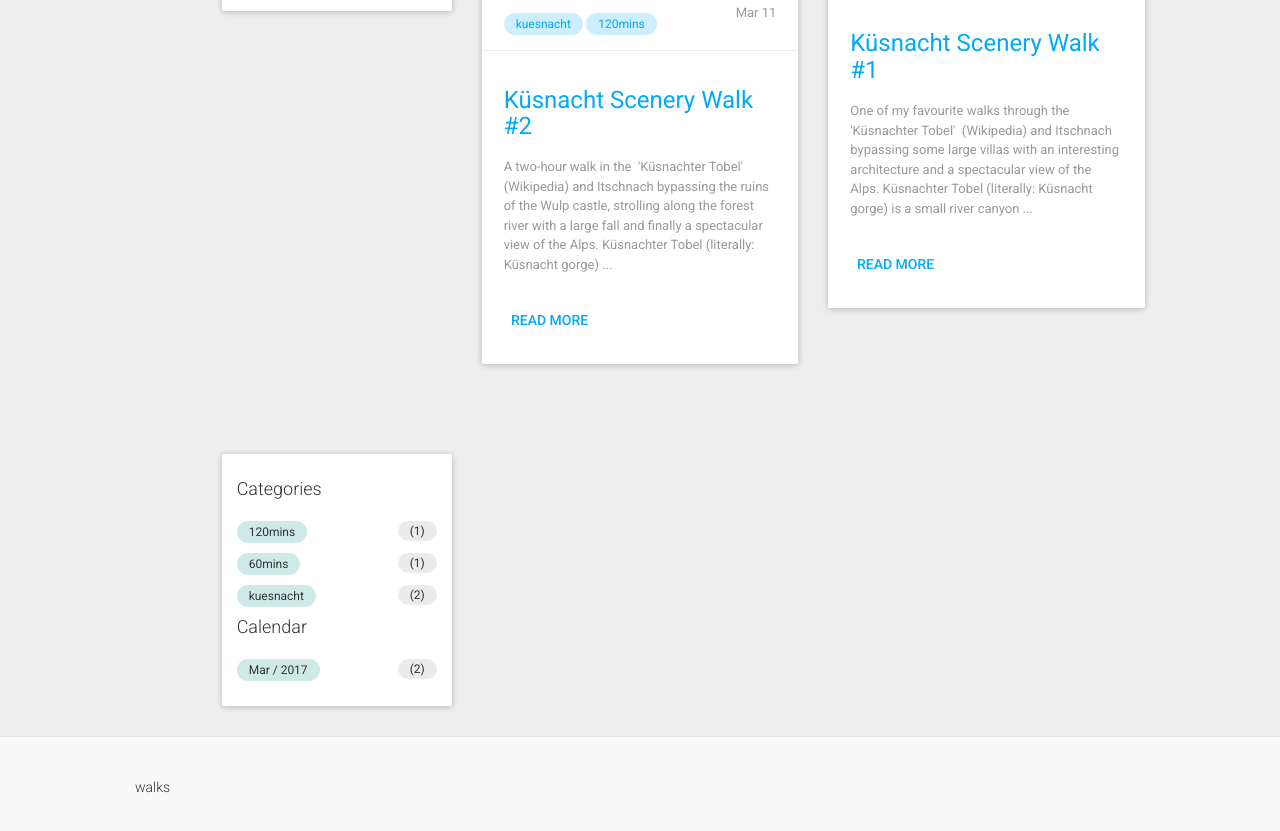
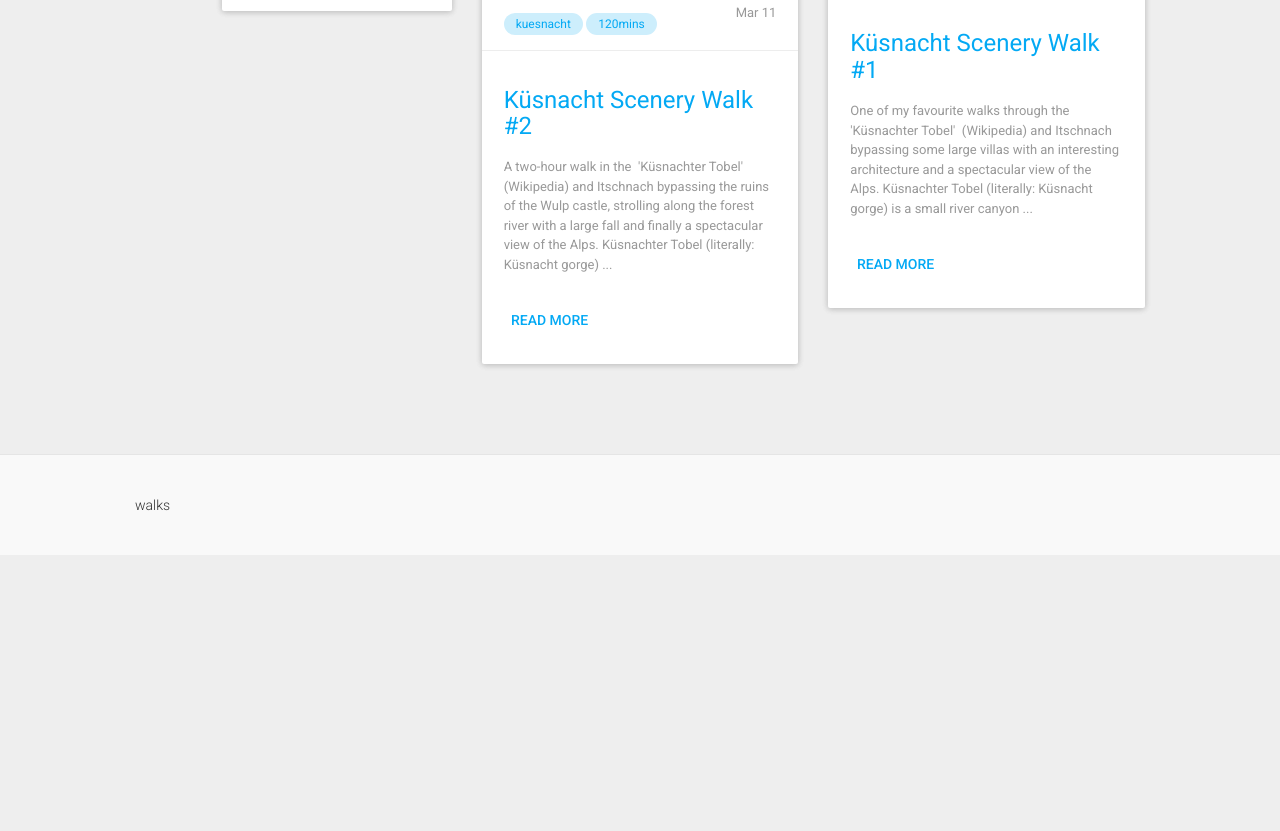
Before and after one commit to acloudburo/walks, a plain HTML site: page index.html in a window 1280 px wide. Shown: the part 521-1352 px from the top of the page. After the commit the page ends 1076 px from the top, so only its background shows below. Drawn offline with Linux system fonts and the light colour scheme.

Commit message:
PublishingBot Changes: INF.Blog.Github

```diff
--- a/index.html
+++ b/index.html
@@ -142,36 +142,6 @@
             </nav>
           </div>
         </div>
-        <div class="col-sm-3 col-sm-offset-1 blog-sidebar">
-          <div class="sidebar-module">
-            <div class="panel panel-default">
-              <div class="panel-body">
-                <h4>
-                  Categories
-                </h4>
-                <ol class="categories list-unstyled">
-                  <li>
-                    <a class="label label-light label-primary" href="/tags/120mins.html">120mins</a><span class="label label-light label-default pull-right1"> (1)</span>
-                  </li>
-                  <li>
-                    <a class="label label-light label-primary" href="/tags/60mins.html">60mins</a><span class="label label-light label-default pull-right1"> (1)</span>
-                  </li>
-                  <li>
-                    <a class="label label-light label-primary" href="/tags/kuesnacht.html">kuesnacht</a><span class="label label-light label-default pull-right1"> (2)</span>
-                  </li>
-                </ol>
-                <h4>
-                  Calendar
-                </h4>
-                <ol class="categories list-unstyled">
-                  <li>
-                    <a class="label label-light label-primary" href="/2017/03.html">Mar / 2017</a><span class="label label-light label-default pull-right1"> (2)</span>
-                  </li>
-                </ol>
-              </div>
-            </div>
-          </div>
-        </div>
       </div>
     </div>
     <footer class="blog-footer">
```
Also changed, not shown: partials/disqus.html (+0 -30 lines).
